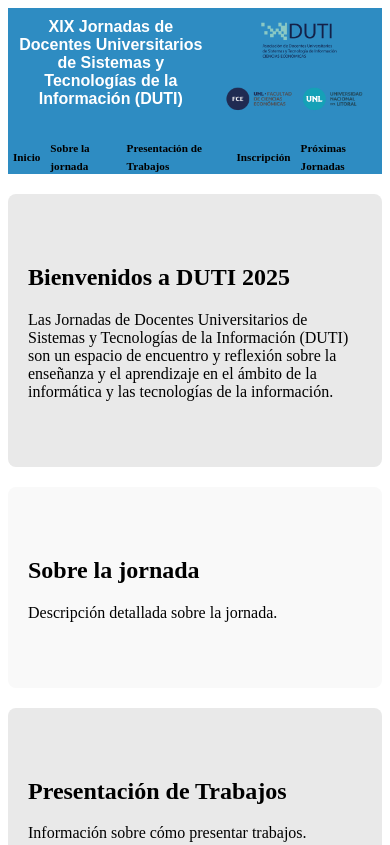
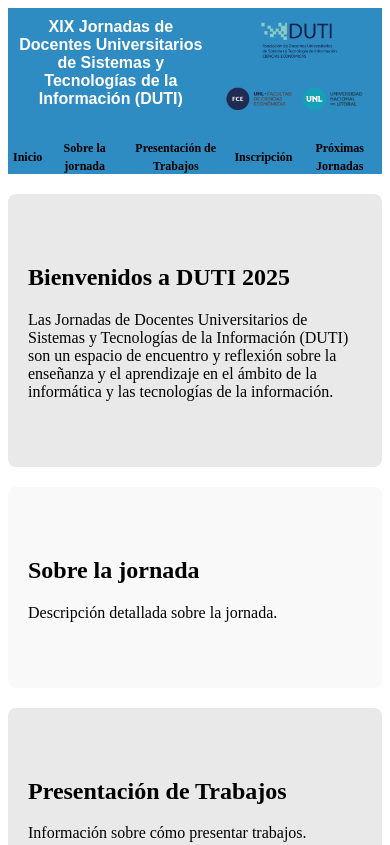
Before and after one commit to sejama/fce_duti, a plain HTML site: page index.html in a window 390 px wide. Shown: the top 845 px of the page. Drawn offline with Linux system fonts and the light colour scheme.

Commit message:
arreglos en los nav en mobile

```diff
--- a/css/styles.css
+++ b/css/styles.css
@@ -142,6 +142,7 @@ footer{
 
     .header-nav ul li {
         margin: 0 5px; /* Espaciado reducido entre los elementos de la lista */
+        text-align: center;
     }
 
     .header-nav ul a {
@@ -158,9 +159,15 @@ footer{
     }
     .header-nav ul {
         align-items: center; /* Centra los elementos de la lista */
+        justify-content: center; /* Centra los elementos de la lista */
+    }
+
+    .header-nav ul li {
+        margin: 0 5px; /* Espaciado reducido entre los elementos de la lista */
+        text-align: center;
     }
 
     .header-nav ul a {
-        font-size: 0.7rem; /* Tamaño de fuente más pequeño en pantallas muy pequeñas */
+        font-size: 0.75rem; /* Tamaño de fuente más pequeño en pantallas muy pequeñas */
     }
 }
```
